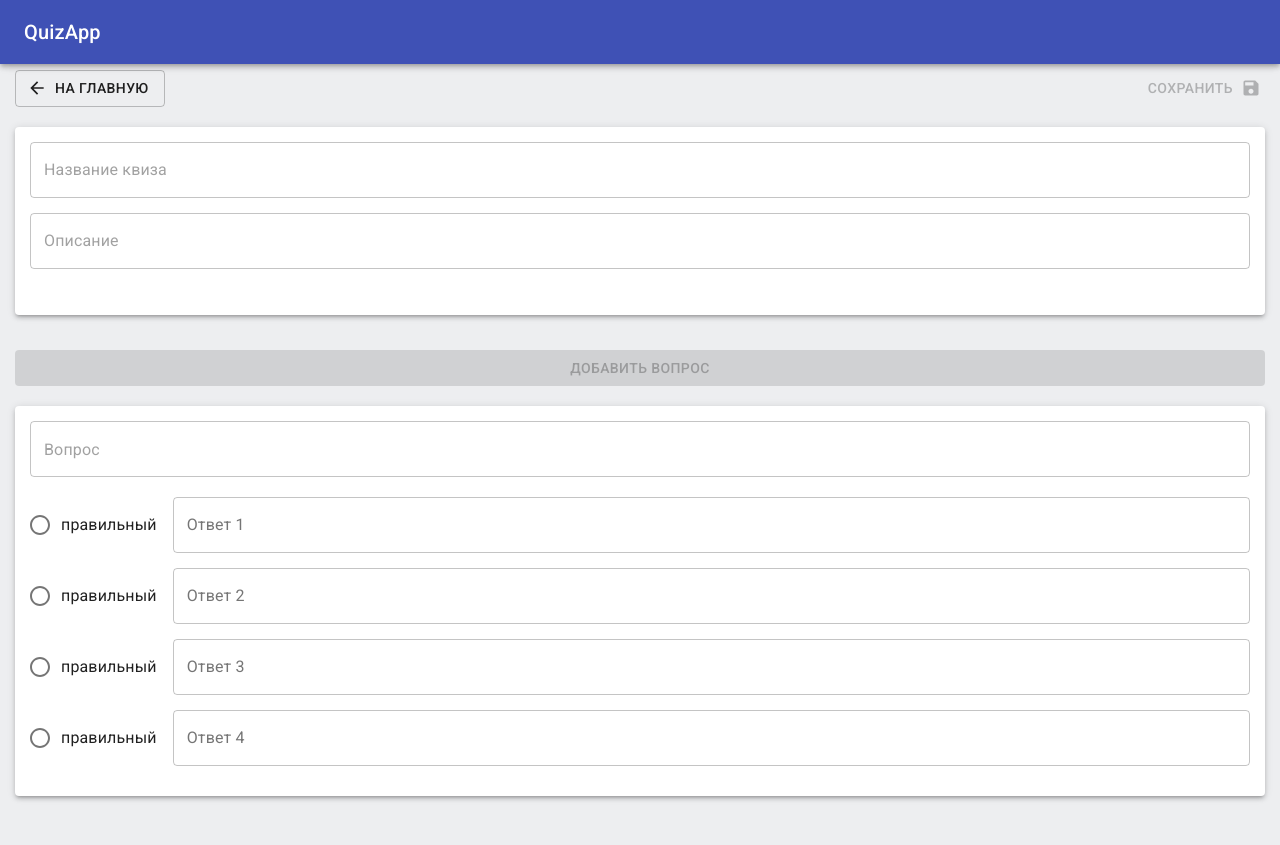
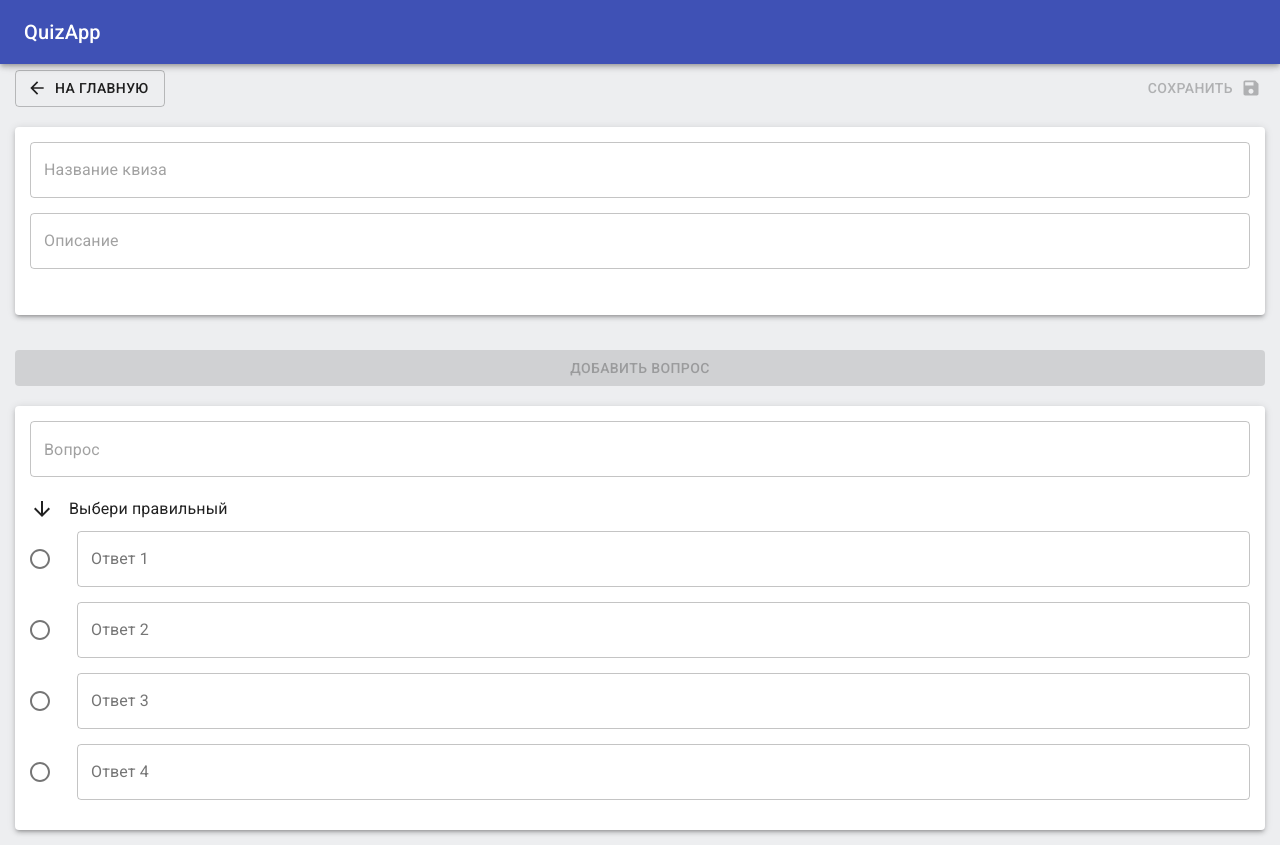
Before and after one commit to GreenSpark404/QuizApp, a React (Create React App) app in the folder frontend/: page /createQuiz in a window 1280 px wide. Before the commit the page ends 811 px from the top, so only its background shows below. Built offline with nearby package versions, Linux system fonts and the light colour scheme.

Commit message:
added delete quiz

```diff
--- a/frontend/src/components/App/App.tsx
+++ b/frontend/src/components/App/App.tsx
@@ -1,21 +1,10 @@
-import React, {useEffect} from 'react';
-import authStore from "../../stores/authStore";
+import React from 'react';
 import {observer} from 'mobx-react'
 import Header from '../common/Header';
 import classes from './App.module.scss'
 import QuizControlSessionPage from '../QuizControlSessionPage';
-import {useNavigate} from "react-router-dom";
 
 const App = (): JSX.Element =>  {
-
-    const navigate = useNavigate();
-
-    useEffect(() => {
-        if (!authStore.isAuth && !document.cookie.includes('JWT_AUTH_TOKEN')) {
-            console.log("app redirect to login");
-            navigate('/login')
-        }
-    }, [authStore.isAuth, document.cookie])
 
     return (
         <>
--- a/frontend/src/components/QuizControlSessionPage/QuizControlSessionPage.module.scss
+++ b/frontend/src/components/QuizControlSessionPage/QuizControlSessionPage.module.scss
@@ -30,6 +30,20 @@
       flex-direction: column;
       gap: 15px;
 
+      .description {
+        background-color: #e0e0e0;
+        border-radius: 8px;
+        padding: 8px;
+        display: flex;
+        flex-direction: column;
+        margin-bottom: 15px;
+
+        .deleteQuiz {
+          display: flex;
+          justify-content: flex-end;
+        }
+      }
+
       .textFieldWrapper {
         display: flex;
         justify-content: start;
--- a/frontend/src/components/QuizControlSessionPage/QuizControlSessionPage.tsx
+++ b/frontend/src/components/QuizControlSessionPage/QuizControlSessionPage.tsx
@@ -18,6 +18,8 @@ import Typography from '@material-ui/core/Typography';
 import Button from '@material-ui/core/Button';
 import {useNavigate} from 'react-router-dom';
 import _ from 'lodash';
+import authStore from '../../stores/authStore/authStore';
+import DeleteForeverIcon from '@material-ui/icons/DeleteForever';
 
 type QuizControlPageProps = {};
 
@@ -26,6 +28,12 @@ const QuizControlSessionPage: React.FC<QuizControlPageProps> = ({}) => {
     const { getQuizList, startSession, quizList, idSession, startedSessions, getSessionList, isLoading } = quizStore;
 
     const navigate = useNavigate();
+
+    useEffect(() => {
+        if (!document.cookie.includes('JWT_AUTH_TOKEN')) {
+            navigate('/login')
+        }
+    }, [authStore.isAuth, document.cookie])
 
     useEffect(() => {
         getQuizList();
@@ -55,6 +63,10 @@ const QuizControlSessionPage: React.FC<QuizControlPageProps> = ({}) => {
     };
 
     const quizListSessionsIntersection = (quizName: string) => _.find(startedSessions, { quizName: quizName });
+
+    const deleteQuizHandler = (id: string) => {
+        quizStore.deleteQuiz(id);
+    };
 
   return (
       <>
@@ -90,9 +102,17 @@ const QuizControlSessionPage: React.FC<QuizControlPageProps> = ({}) => {
                           <Typography>{quiz.name}</Typography>
                       </AccordionSummary>
                       <AccordionDetails className={classes.accordionDetails}>
-                          <Typography>
-                              {quiz.description}
-                          </Typography>
+                          <div className={classes.description}>
+                              <Typography>{quiz.description}</Typography>
+                              <Button
+                                  variant="text"
+                                  onClick={() => deleteQuizHandler(quiz.id)}
+                                  endIcon={<DeleteForeverIcon />}
+                                  className={classes.deleteQuiz}
+                              >
+                                  <Typography variant="button">Удалить квиз</Typography>
+                              </Button>
+                          </div>
                           <Button
                               variant='contained'
                               onClick={() => createSessionHandler(quiz)}
--- a/frontend/src/components/QuizCreatePage/QuizCreatePage.module.scss
+++ b/frontend/src/components/QuizCreatePage/QuizCreatePage.module.scss
@@ -44,6 +44,13 @@
 
     .questionFormWrapper {
 
+      .chooseCorrect {
+        display: flex;
+        flex-direction: row;
+        gap: 15px;
+        margin-bottom: 10px;
+      }
+
       .questionTextField {
         margin-bottom: 20px;
       }
--- a/frontend/src/components/QuizCreatePage/QuizCreatePage.tsx
+++ b/frontend/src/components/QuizCreatePage/QuizCreatePage.tsx
@@ -15,6 +15,7 @@ import {
     TextField,
     Paper
 } from '@material-ui/core';
+import ArrowDownwardIcon from '@material-ui/icons/ArrowDownward';
 import SaveIcon from '@material-ui/icons/Save';
 import HelpOutlineIcon from '@material-ui/icons/HelpOutline';
 import Typography from '@material-ui/core/Typography';
@@ -85,7 +86,7 @@ const QuizCreatePage: React.FC = () => {
             description: quizDescription || '',
             questionList: questionList,
         };
-        quizStore.addQuiz(newQuiz);
+        quizStore.addQuiz(newQuiz).finally(() => navigate('/'));
     };
 
     const isError = (id: number): boolean => {
@@ -169,13 +170,17 @@ const QuizCreatePage: React.FC = () => {
                     fullWidth
                     onChange={e => addQuestionText(e)}
                 />
+                <div className={classes.chooseCorrect}>
+                    <ArrowDownwardIcon />
+                    <Typography >Выбери правильный</Typography>
+                </div>
                 <div className={classes.answerWrapper}>
                     <RadioGroup>
                         <div className={classes.answerItem}>
                             <FormControlLabel
                                 value='1'
                                 control={<Radio />}
-                                label="правильный"
+                                label=""
                                 onChange={e => correctAnswerHandler(e)}
                             />
                             <TextField
@@ -190,7 +195,7 @@ const QuizCreatePage: React.FC = () => {
                             <FormControlLabel
                                 value='2'
                                 control={<Radio />}
-                                label="правильный"
+                                label=""
                                 onChange={e => correctAnswerHandler(e)}
                             />
                             <TextField
@@ -205,7 +210,7 @@ const QuizCreatePage: React.FC = () => {
                             <FormControlLabel
                                 value='3'
                                 control={<Radio />}
-                                label="правильный"
+                                label=""
                                 onChange={e => correctAnswerHandler(e)}
                             />
                             <TextField
@@ -220,7 +225,7 @@ const QuizCreatePage: React.FC = () => {
                             <FormControlLabel
                                 value='4'
                                 control={<Radio />}
-                                label="правильный"
+                                label=""
                                 onChange={e => correctAnswerHandler(e)}
                             />
                             <TextField
--- a/frontend/src/stores/authStore/authStore.ts
+++ b/frontend/src/stores/authStore/authStore.ts
@@ -53,9 +53,8 @@ class AuthStore {
     }
 
     async logout(): Promise<void> {
-        console.log('logout');
-        document.cookie = "JWT_AUTH_TOKEN"+'=; Max-Age=-99999999;';
         runInAction(() => {
+            document.cookie = "JWT_AUTH_TOKEN"+'=; Max-Age=-99999999;';
             this.isAuth = false;
         });
     }
--- a/frontend/src/stores/quizStore/quizStore.service.ts
+++ b/frontend/src/stores/quizStore/quizStore.service.ts
@@ -41,5 +41,12 @@ const service = {
         })
             .then((response) => response.data);
     },
+
+    deleteQuiz(quizId: string) {
+        return axios.delete(`http://localhost:8080/api/gm/${quizId}/remove`, {
+            withCredentials: true
+        })
+            .then((response) => response.data);
+    },
 }
 export default service
--- a/frontend/src/stores/quizStore/quizStore.ts
+++ b/frontend/src/stores/quizStore/quizStore.ts
@@ -96,5 +96,14 @@ class QuizStore {
             console.log(e)
         }
     }
+
+    async deleteQuiz(quizId: string): Promise<void> {
+        try {
+            await service.deleteQuiz(quizId);
+            this.getQuizList();
+        } catch (e) {
+            console.log(e)
+        }
+    }
 }
 export default new QuizStore();
```
